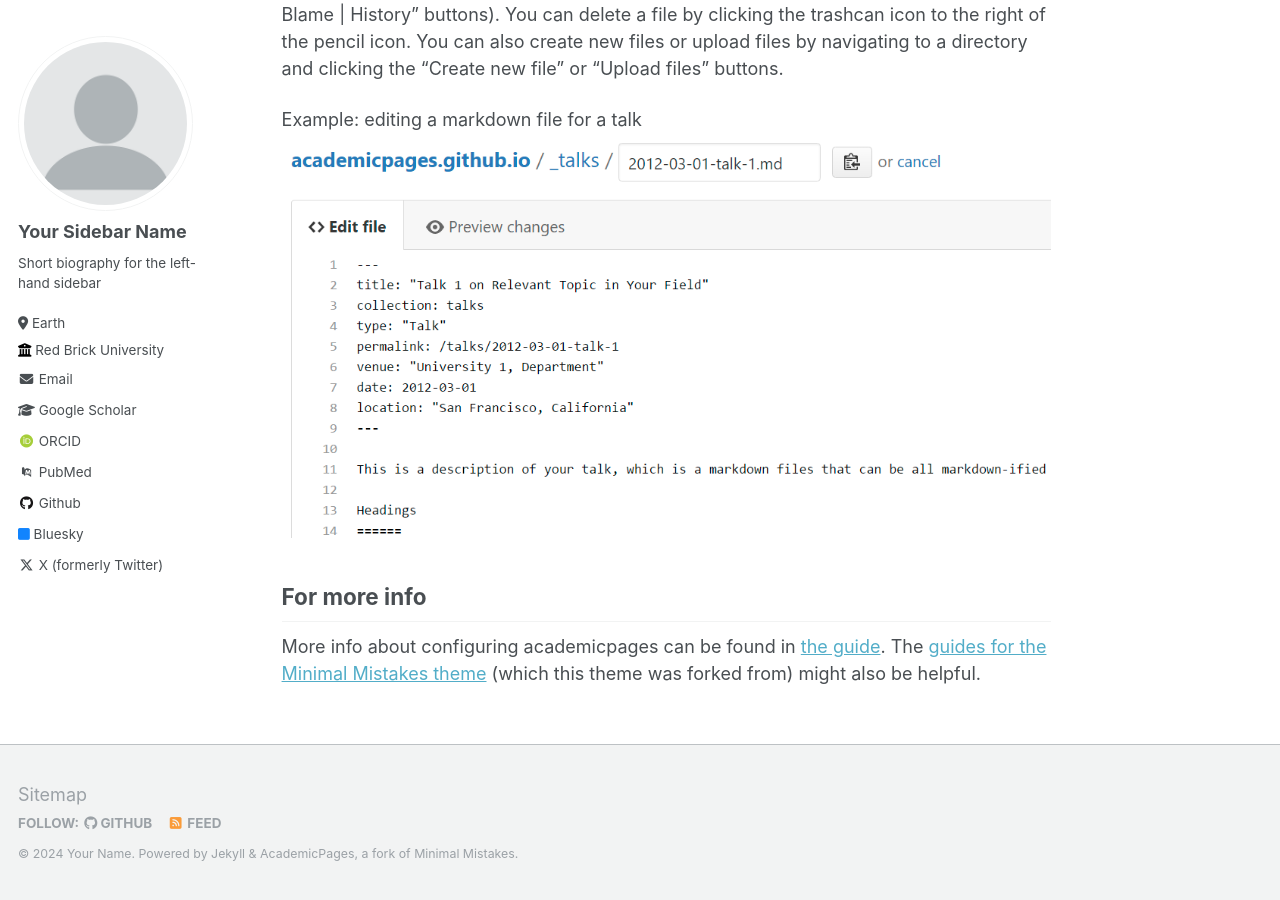
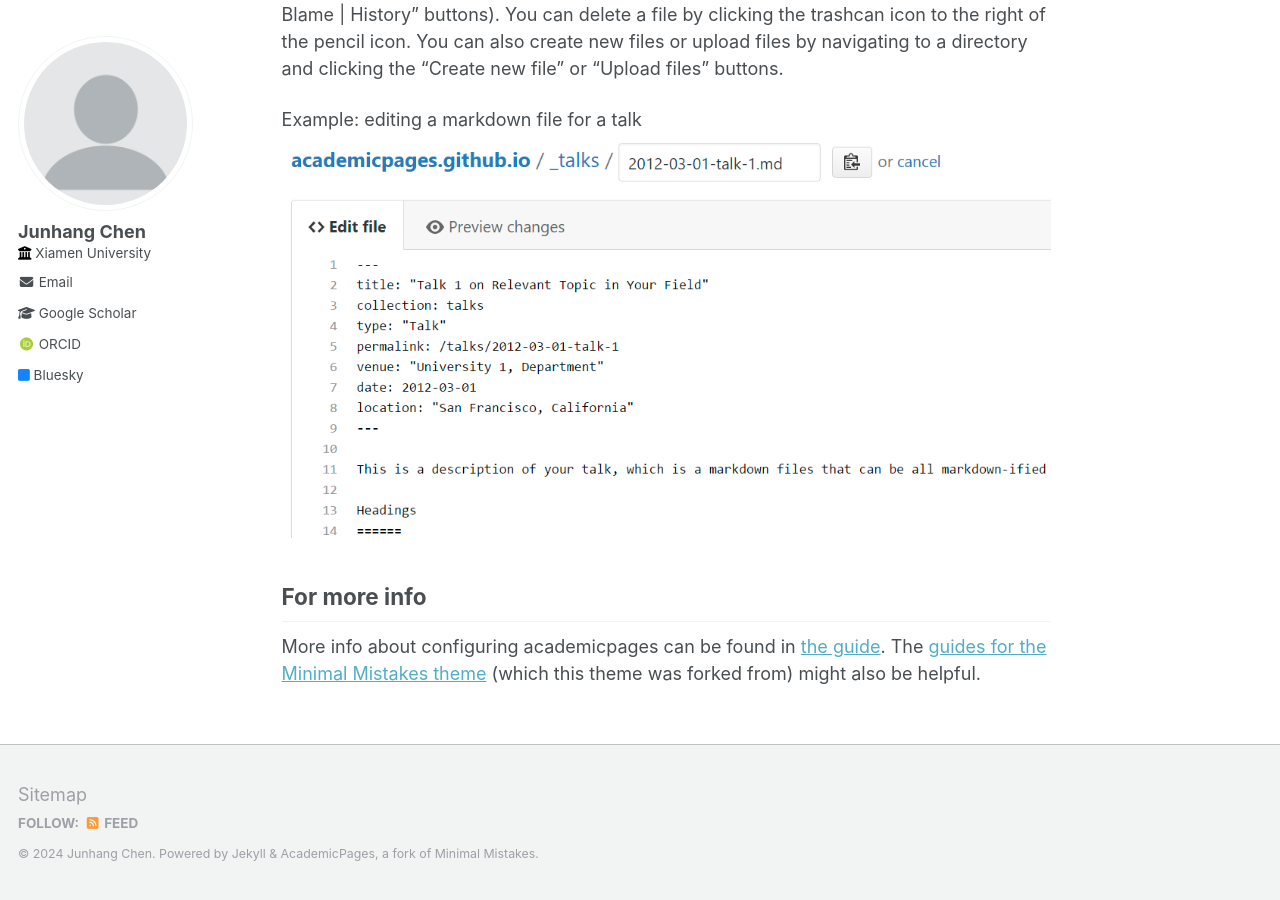
Before and after one commit to dongleqing-pizi/dongleqing-pizi.github.io, a Jekyll site: the page built from _pages/about.md, in a window 1280 px wide and 900 px high, scrolled down 2463 px. Built offline with Jekyll 4.4.1, drawn with Linux system fonts in a browser that asks for light colours; some web fonts are replaced; some of the changed text lies outside the part shown.

Commit message:
Update _config.yml

```diff
--- a/_config.yml
+++ b/_config.yml
@@ -8,9 +8,9 @@
 
 # Basic Site Settings
 locale                   : "en-US"
-title                    : "Your Name / Site Title"
+title                    : "Junhang Chen"
 title_separator          : "-"
-name                     : &name "Your Name"
+name                     : &name "Junhang Chen"
 description              : &description "personal description"
 url                      : https://academicpages.github.io # the base hostname & protocol for your site e.g. "https://mmistakes.github.io"
 baseurl                  : "" # the subpath of your site, e.g. "/blog"
@@ -22,27 +22,27 @@ repository               : "academicpages/academicpages.github.io"
 author:
   # Biographic information
   avatar           : "profile.png"
-  name             : "Your Sidebar Name"
+  name             : "Junhang Chen"
   pronouns         : # example: "she/her"
-  bio              : "Short biography for the left-hand sidebar"
-  location         : "Earth"
-  employer         : "Red Brick University"
+  bio              :
+  location         :
+  employer         : "Xiamen University"
   uri              : # URL
-  email            : "none@example.org"
+  email            : "chenjunhang@stu.xmu.edu.cn"
 
   # Academic websites
   arxiv            : # URL - Update with the correct link to your profile
-  googlescholar    : "https://scholar.google.com/citations?user=PS_CX0AAAAAJ"
+  googlescholar    : ""
   impactstory      : # URL
-  orcid            : "http://orcid.org/yourorcidurl"
-  pubmed           : "https://www.ncbi.nlm.nih.gov/pubmed/?term=john+snow"
+  orcid            : "http://orcid.org/0009-0007-4141-8023"
+  pubmed           :
   researchgate     : # URL
 
   # Repositories and software development
   bitbucket        : # Username - Update with your username on the site
   codepen          : # Username
   dribbble         : # Username
-  github           : "academicpages"
+  github           :
   kaggle           : # Username
   stackoverflow    : # User number or user number and name (i.e., use "1" or "1/jeff-atwood")
 
@@ -64,7 +64,7 @@ author:
   steam            : # Username
   telegram         : # URL
   tumblr           : # Username
-  twitter          : "UniofOxford"  # Replace this with your X / Twitter handle
+  twitter          :   # Replace this with your X / Twitter handle
   vine             : # Username
   weibo            : # Username
   wikipedia        : # Username
```
